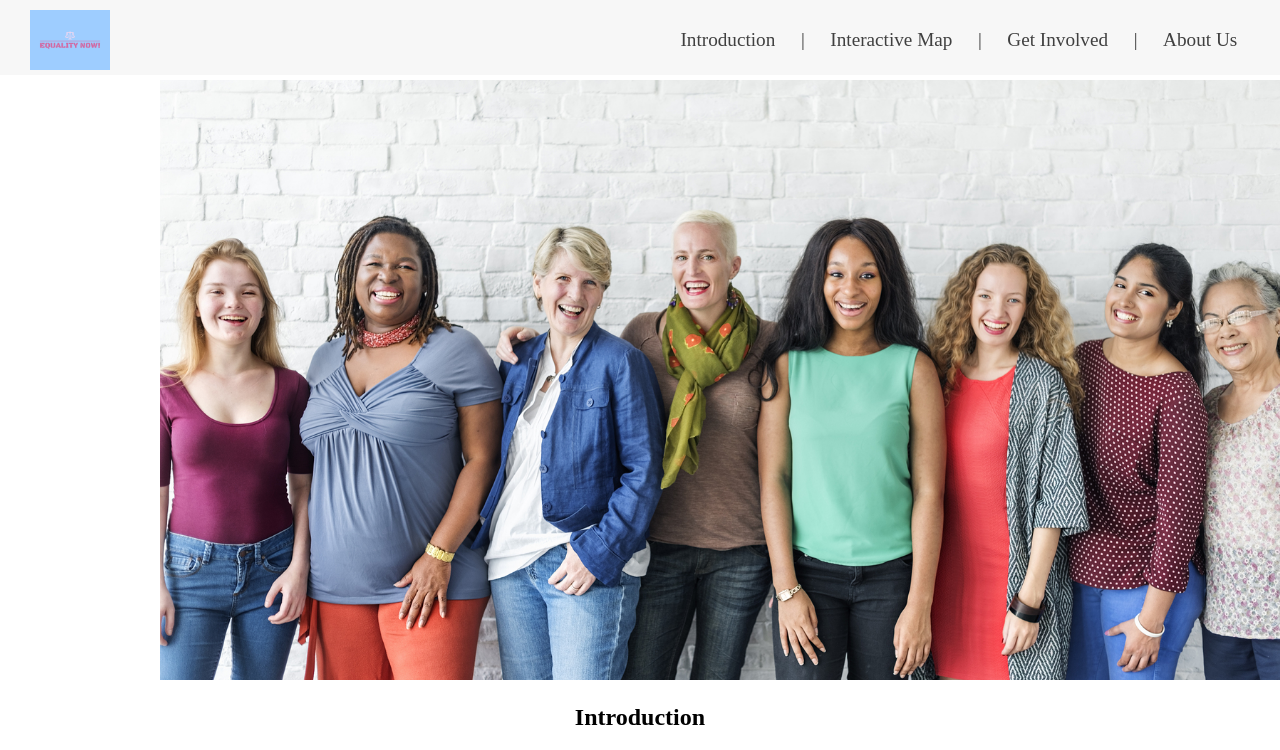
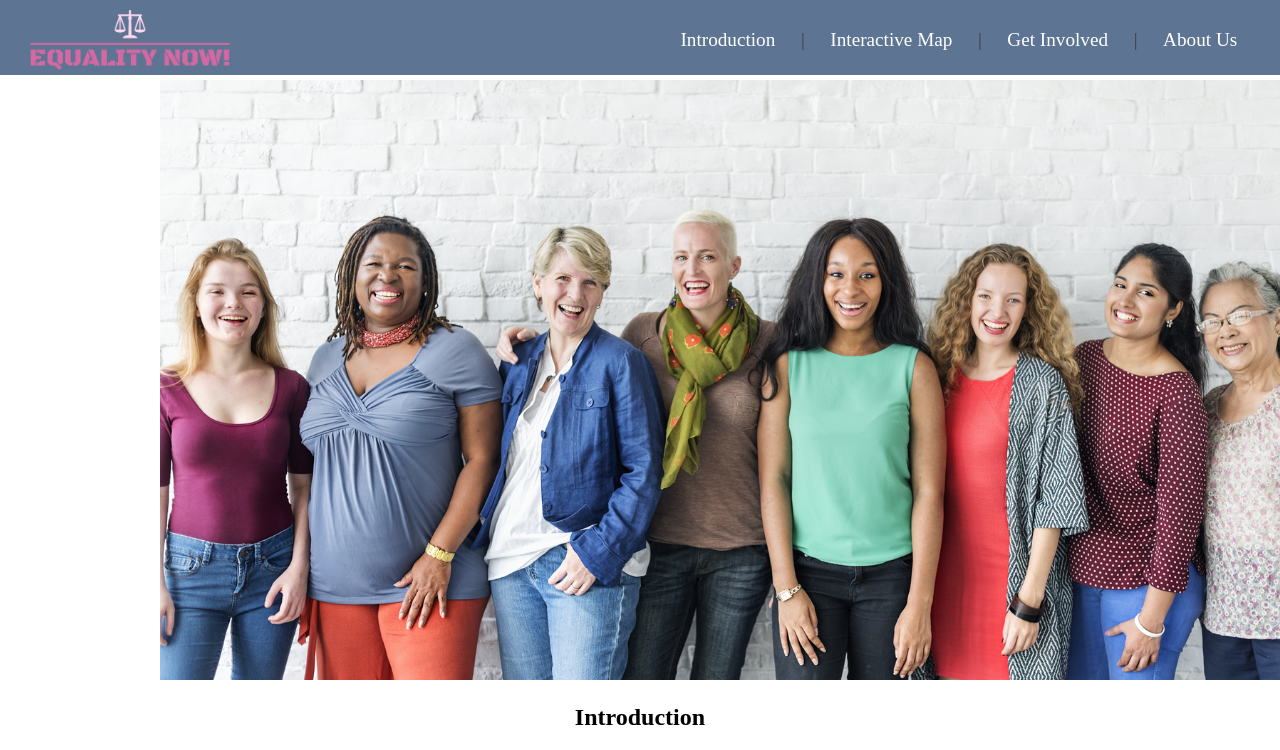
Before and after one commit to UW-INFO442-WI23/chocolatelavacake, a React (Create React App) app: page / in a window 1280 px wide. Shown: the top 750 px of the page. Built offline with nearby package versions, Linux system fonts and the light colour scheme.

Commit message:
css work

```diff
--- a/src/index.css
+++ b/src/index.css
@@ -21,22 +21,26 @@ nav {
     top: 0;
     width: 100%;
     opacity: 0.75;
+    background-color: #27476E;
 }
 
 .card {
-    background-color: #F9B5AC;
+    background-color: #27476ebd;
 }
 
 .card h3 {
     text-align: center;
+    color: white;
 }
 
 .title {
     text-align: center;
+    color: white;
 }
 
 .descript {
     text-align: center;
+    color: white;
 }
 
 nav ul {
@@ -60,7 +64,7 @@ nav li {
 
 nav li a {
     text-decoration: none;
-    color: black;
+    color: white;
     position: relative;
 }
 .container-home img {
@@ -71,7 +75,7 @@ nav li a {
 
 /* change color on hover */
 nav li a:hover {
-    color: gold;
+    color: #C53683;
     transition: 0.3s ease-in-out;
 }
 
@@ -84,7 +88,7 @@ a::before {
     height: 2.5px;
     bottom: 0;
     left: 0;
-    background-color: gold;
+    background-color: #C53683;
     transform: scaleX(0);
     transition: transform 0.3s ease;
 }
```
Also changed, not shown: public/logo.png.
